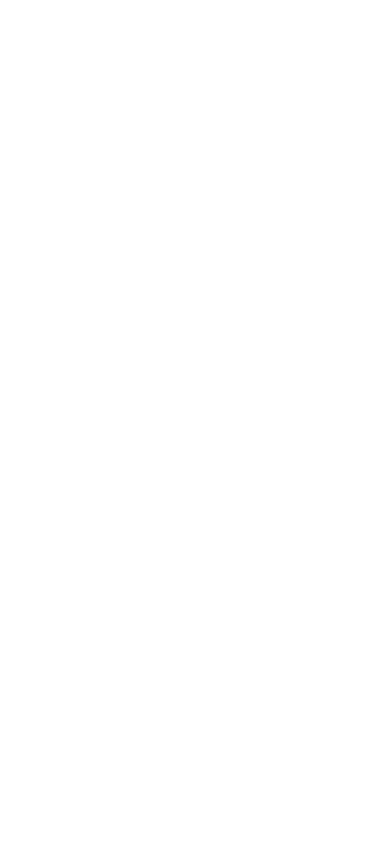
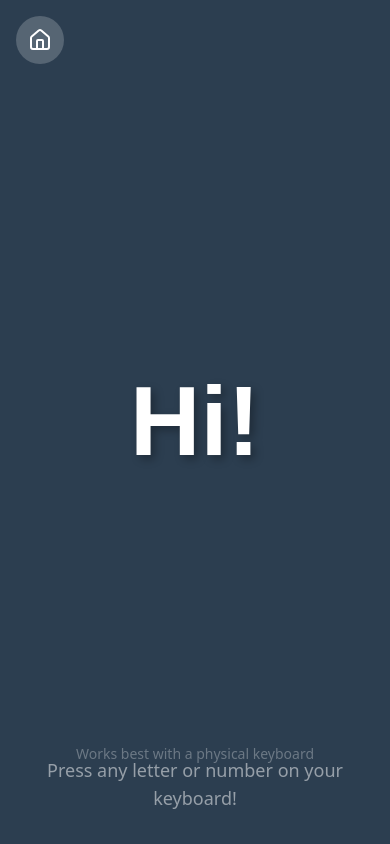
Before and after one commit to mishrasubhransu/kids-learning-app, a React (Vite) app: page /typing in a window 390 px wide. Before the commit this address had no page. Built offline with nearby package versions, Linux system fonts and the light colour scheme.

Commit message:
feat: Add Typing category and update layout in Home component
- Introduced a new 'Typing' category with associated properties and icon.
- Updated the grid layout in the Home component to accommodate the new category, enhancing responsiveness.

```diff
--- a/src/App.jsx
+++ b/src/App.jsx
@@ -1,6 +1,7 @@
 import { Routes, Route } from 'react-router-dom';
 import Home from './components/Home';
 import CategoryPage from './components/CategoryPage';
+import TypingMode from './components/TypingMode';
 
 const App = () => {
   return (
@@ -10,6 +11,7 @@
       <Route path="/numbers/*" element={<CategoryPage category="numbers" />} />
       <Route path="/colors/*" element={<CategoryPage category="colors" />} />
       <Route path="/shapes/*" element={<CategoryPage category="shapes" />} />
+      <Route path="/typing" element={<TypingMode />} />
     </Routes>
   );
 };
--- a/src/components/Home.jsx
+++ b/src/components/Home.jsx
@@ -1,5 +1,5 @@
 import { Link } from 'react-router-dom';
-import { BookOpen, Hash, Palette, Shapes } from 'lucide-react';
+import { BookOpen, Hash, Palette, Shapes, Keyboard } from 'lucide-react';
 
 const categories = [
   {
@@ -38,6 +38,15 @@
     hoverColor: 'hover:bg-purple-600',
     preview: '⬟',
   },
+  {
+    id: 'typing',
+    name: 'Typing',
+    description: 'Type & hear letters',
+    icon: Keyboard,
+    color: 'bg-orange-500',
+    hoverColor: 'hover:bg-orange-600',
+    preview: '⌨️',
+  },
 ];
 
 const Home = () => {
@@ -50,7 +59,7 @@
         Choose what you want to learn today!
       </p>
 
-      <div className="grid grid-cols-2 md:grid-cols-4 gap-4 md:gap-8 max-w-4xl w-full">
+      <div className="grid grid-cols-2 md:grid-cols-3 lg:grid-cols-5 gap-4 md:gap-6 max-w-5xl w-full">
         {categories.map((category) => {
           const IconComponent = category.icon;
           return (
--- /dev/null
+++ b/src/components/TypingMode.jsx
@@ -0,0 +1,87 @@
+import { useState, useEffect, useCallback } from 'react';
+import { Link } from 'react-router-dom';
+import { Home } from 'lucide-react';
+import useSpeech from '../hooks/useSpeech';
+
+const colors = [
+  '#e74c3c', // Red
+  '#8e44ad', // Purple
+  '#3498db', // Blue
+  '#1abc9c', // Teal
+  '#f1c40f', // Yellow
+  '#e67e22', // Orange
+  '#2ecc71', // Green
+  '#ff0066', // Pink
+  '#34495e', // Dark gray
+];
+
+const TypingMode = () => {
+  const [currentLetter, setCurrentLetter] = useState(null);
+  const [bgColor, setBgColor] = useState('#2c3e50');
+  const { speak } = useSpeech();
+
+  const handleKeyPress = useCallback((event) => {
+    // Ignore key repeats (holding down)
+    if (event.repeat) return;
+
+    // Check if key is a letter (A-Z) or number (0-9)
+    if (event.key.length === 1 && event.key.match(/[a-z0-9]/i)) {
+      const char = event.key.toUpperCase();
+
+      // Update display
+      setCurrentLetter(char);
+
+      // Change background color
+      const randomColor = colors[Math.floor(Math.random() * colors.length)];
+      setBgColor(randomColor);
+
+      // Speak the character
+      speak(char);
+    }
+  }, [speak]);
+
+  useEffect(() => {
+    window.addEventListener('keydown', handleKeyPress);
+    return () => window.removeEventListener('keydown', handleKeyPress);
+  }, [handleKeyPress]);
+
+  return (
+    <div
+      className="min-h-screen flex flex-col items-center justify-center transition-colors duration-300 relative"
+      style={{ backgroundColor: bgColor }}
+    >
+      {/* Home button */}
+      <Link
+        to="/"
+        className="absolute top-4 left-4 p-3 bg-white/20 hover:bg-white/30 rounded-full transition-colors"
+        aria-label="Go home"
+      >
+        <Home size={24} className="text-white" />
+      </Link>
+
+      {/* Letter display */}
+      <div className="text-white font-bold select-none" style={{
+        fontSize: 'min(25vw, 40vh)',
+        textShadow: '4px 4px 10px rgba(0,0,0,0.3)',
+        fontFamily: 'Arial, sans-serif'
+      }}>
+        {currentLetter || 'Hi!'}
+      </div>
+
+      {/* Instructions */}
+      <div className="absolute bottom-8 text-white/50 text-lg md:text-xl text-center px-4">
+        {currentLetter
+          ? 'Keep typing! Each letter will be spoken.'
+          : 'Press any letter or number on your keyboard!'
+        }
+      </div>
+
+      {/* Visual keyboard hint for mobile */}
+      <div className="absolute bottom-20 text-white/30 text-sm">
+        Works best with a physical keyboard
+      </div>
+    </div>
+  );
+};
+
+export default TypingMode;
```
